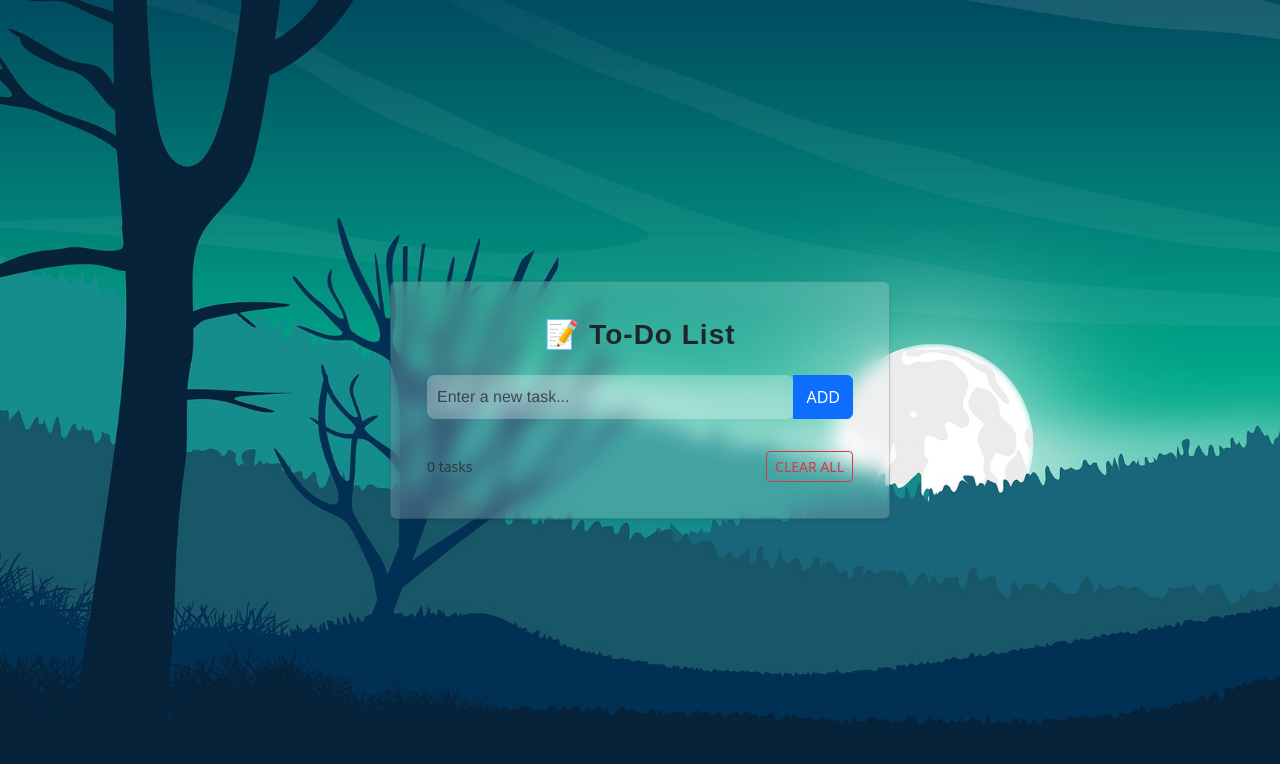
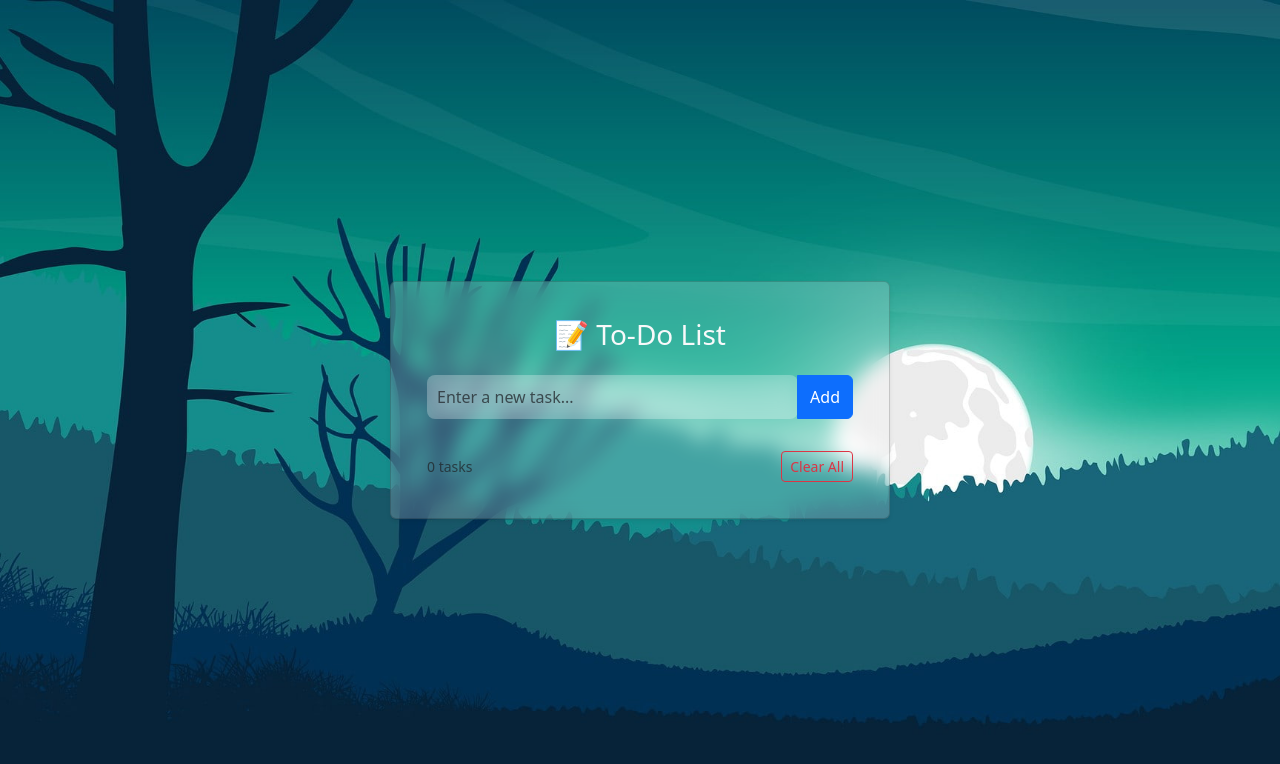
Before and after one commit to HridyTunerjina/To-Do-List, a plain HTML site: page index.html in a window 1280 px wide. Drawn offline with nearby package versions, Linux system fonts and the light colour scheme.

Commit message:
4th commit

```diff
--- a/index.html
+++ b/index.html
@@ -6,7 +6,6 @@
     <meta name="viewport" content="width=device-width, initial-scale=1.0">
     <title>To-Do List</title>
     <link rel="icon" type="image/png" href="assets/favicon.png">
-
 
     <link rel="stylesheet" href="style.css">
 
@@ -18,7 +17,7 @@
     <div class="container py-5">
         <div class="card shadow-sm mx-auto todo-card">
             <div class="card-body">
-                <h3 class="card-title text-center mb-4">📝 To-Do List</h3>
+                <h3 class="card-title text-center text-light mb-4">📝 To-Do List</h3>
 
 
                 <div class="input-group mb-3">
--- a/style.css
+++ b/style.css
@@ -10,16 +10,8 @@ body {
     display: flex;
     justify-content: center;
     align-items: center;
-    font-family: Helvetica, Arial, sans-serif;
-    color: #fff;
+    font-family: Arial, sans-serif;
 }
-
-.card-title {
-    font-family: "Exo 2", sans-serif;
-    font-weight: 600;
-    letter-spacing: 1px;
-}
-
 
 .todo-card {
     width: 100%;
@@ -56,7 +48,6 @@ body {
 }
 
 #taskInput {
-    font-family:  Helvetica, sans-serif;
     padding: 10px;
     border-radius: 0.5rem;
     border: none;
@@ -87,14 +78,6 @@ body {
 }
 
 .task-text {
-    font-family:  Helvetica, sans-serif;
-    font-size: 1rem;
     flex: 1;
     padding-left: 5px;
 }
-
-button, .btn {
-    font-family:  Tahoma, sans-serif;
-    font-weight: normal;
-    text-transform: uppercase;
-}
```
